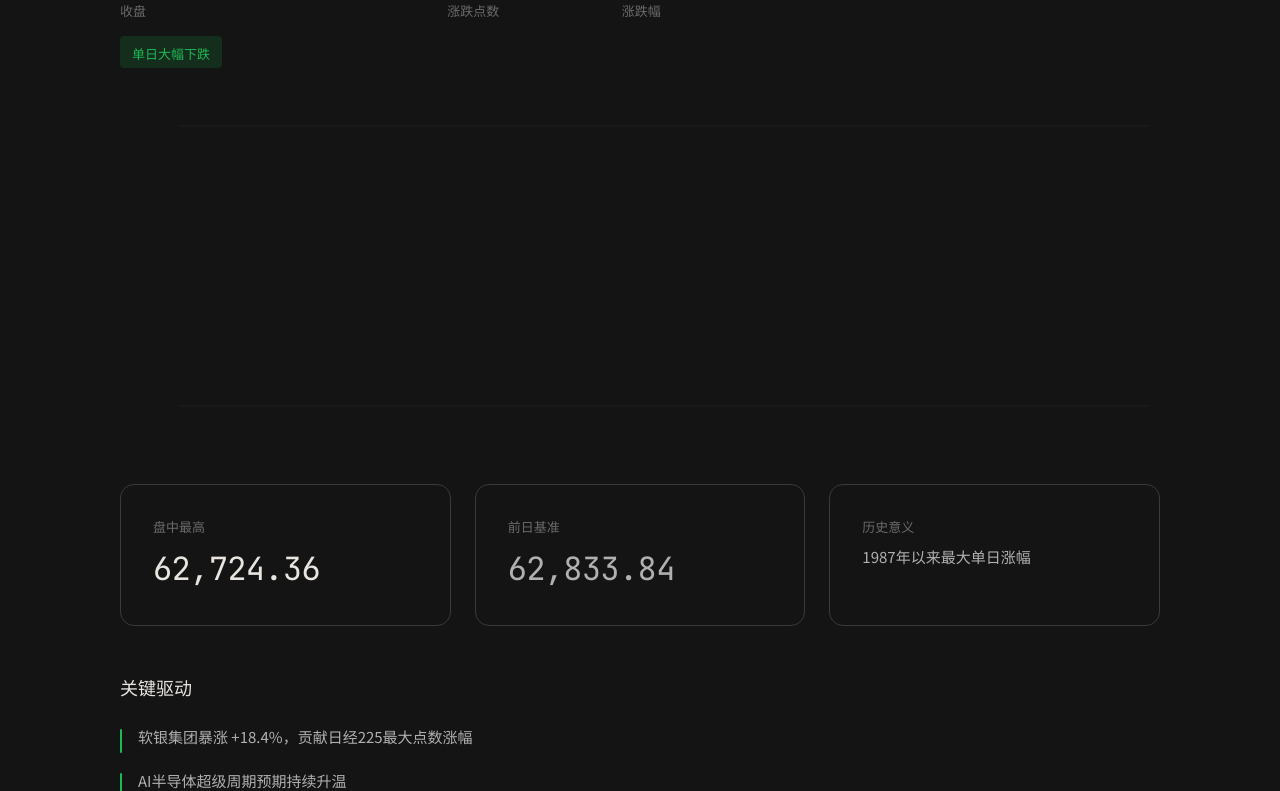
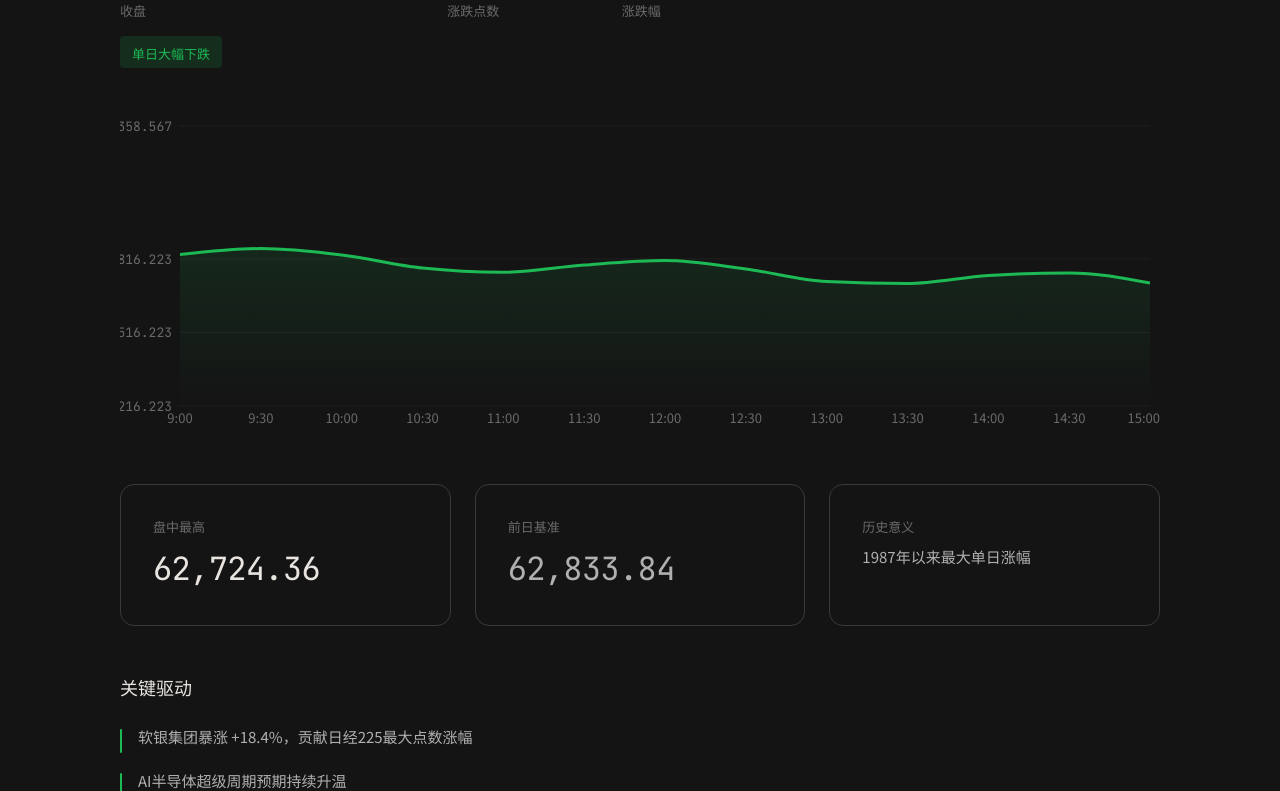
Before and after one commit to xyxfilwy-ops/market-intelligence, a React (Vite) app: page /#/markets in a window 1280 px wide. Shown: the part 2232-3023 px from the top of the page. Built offline with nearby package versions, Linux system fonts and the light colour scheme.

Commit message:
fix: generate intraday chart data for Nikkei and KOSPI when missing

```diff
--- a/src/pages/Markets.tsx
+++ b/src/pages/Markets.tsx
@@ -167,15 +167,8 @@ function HeroSection() {
   )
 }
 
-/* ─── Section 2: US Indices — one per large area ─── */
-function USIndicesSection({ indices }: { indices: IndexData[] }) {
-  const sectionRef = useRef<HTMLDivElement>(null)
-  const titleRef = useRef<HTMLDivElement>(null)
-
-  const usIndices = indices.filter(i => i.region === 'United States')
-
-  // Generate intraday-like data for each index
-  const generateChartData = (close: number, change: number) => {
+/* ─── Intraday chart data generator ─── */
+function generateChartData(close: number, change: number) {
   const start = close - change
   const data: { time: string; value: number }[] = []
   for (let i = 0; i <= 12; i++) {
@@ -189,6 +182,13 @@ function USIndicesSection({ indices }: { indices: IndexData[] }) {
   }
   return data
 }
+
+/* ─── Section 2: US Indices — one per large area ─── */
+function USIndicesSection({ indices }: { indices: IndexData[] }) {
+  const sectionRef = useRef<HTMLDivElement>(null)
+  const titleRef = useRef<HTMLDivElement>(null)
+
+  const usIndices = indices.filter(i => i.region === 'United States')
 
   useGSAP(() => {
     const ctx = gsap.context(() => {
@@ -361,7 +361,7 @@ function NikkeiSection({ nikkei }: { nikkei: IndexData }) {
     return () => ctx.revert()
   }, { scope: sectionRef })
 
-  const intraday = nikkei.intraday ?? []
+  const intraday = nikkei.intraday ?? generateChartData(nikkei.close, nikkei.change)
 
   return (
     <section ref={sectionRef} className="bg-charcoal py-[120px]">
@@ -527,7 +527,7 @@ function KOSPISection({ kospi }: { kospi: IndexData }) {
     return () => ctx.revert()
   }, { scope: sectionRef })
 
-  const intraday = kospi.intraday ?? []
+  const intraday = kospi.intraday ?? generateChartData(kospi.close, kospi.change)
 
   return (
     <section ref={sectionRef} className="bg-obsidian py-[120px]">
```
Lines whose indentation alone changed are shown as unchanged.
